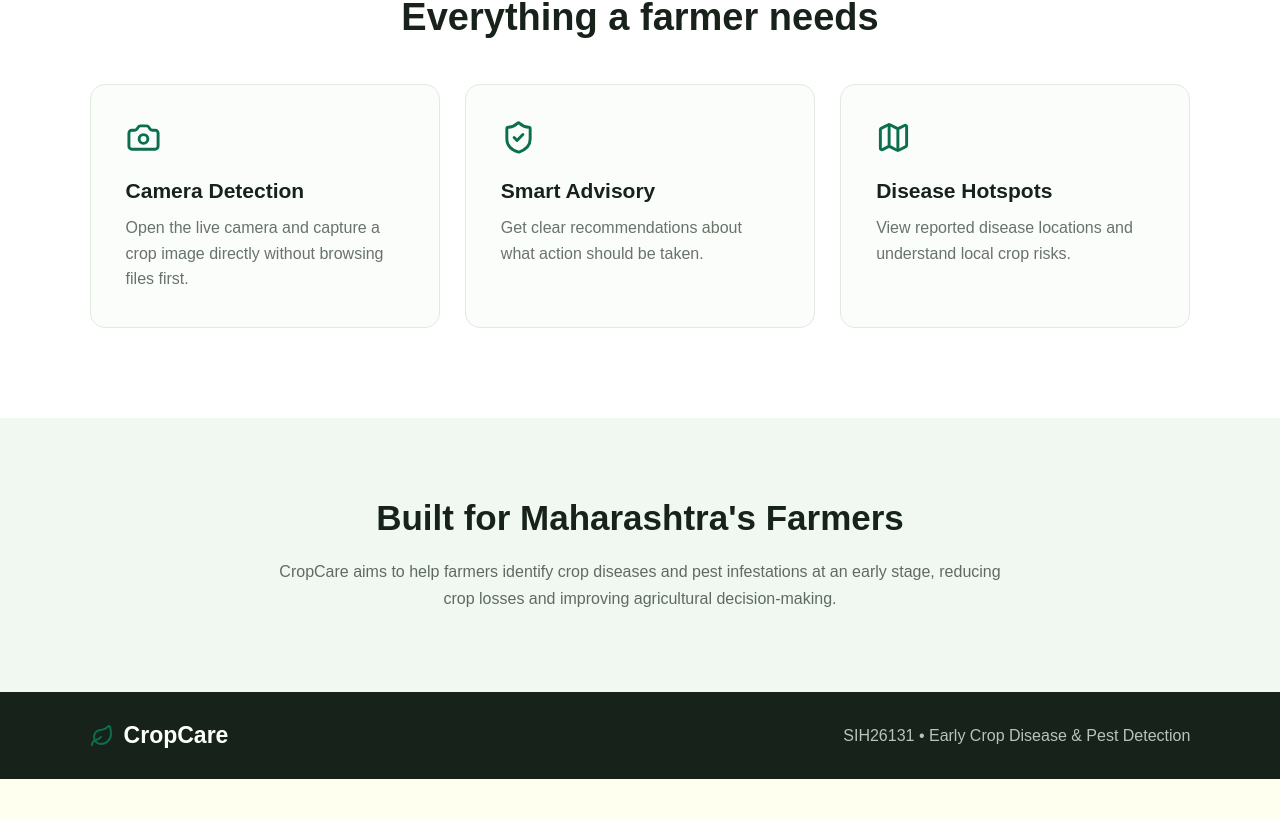
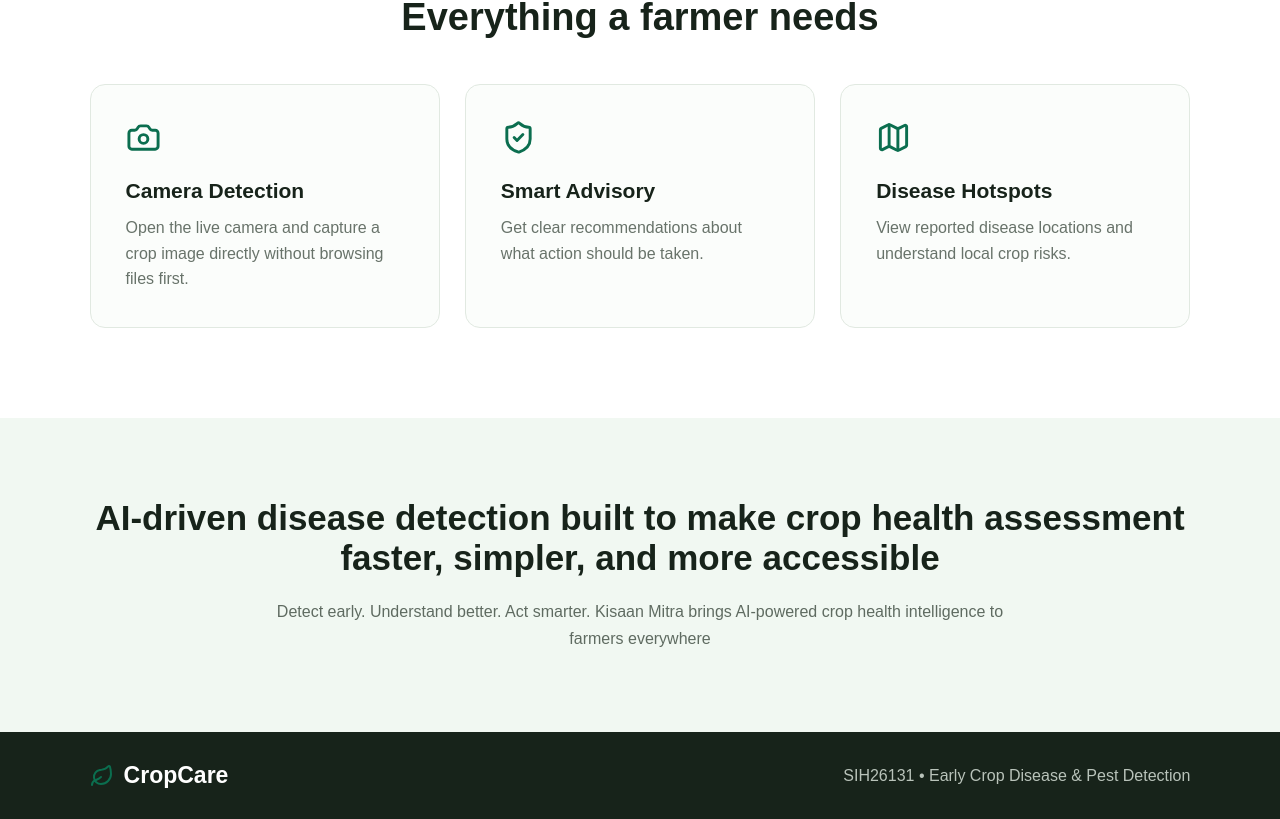
Before and after one commit to monkeygarp7/kisaan_mitra, a React (Vite) app in the folder CropCare-SIH26131-Updated/: page / in a window 1280 px wide. Shown: the part 927-1746 px from the top of the page. Before the commit the page ends 1706 px from the top, so only its background shows below. Built offline with nearby package versions, Linux system fonts and the light colour scheme.

Commit message:
changed the location which was maharashtra before

```diff
--- a/CropCare-SIH26131-Updated/src/pages/Home.jsx
+++ b/CropCare-SIH26131-Updated/src/pages/Home.jsx
@@ -242,14 +242,11 @@
       >
 
         <h2>
-          Built for Maharashtra's Farmers
+          AI-driven disease detection built to make crop health assessment faster, simpler, and more accessible
         </h2>
 
         <p>
-          CropCare aims to help farmers identify
-          crop diseases and pest infestations at
-          an early stage, reducing crop losses and
-          improving agricultural decision-making.
+         Detect early. Understand better. Act smarter. Kisaan Mitra brings AI-powered crop health intelligence to farmers everywhere
         </p>
 
       </section>
```
